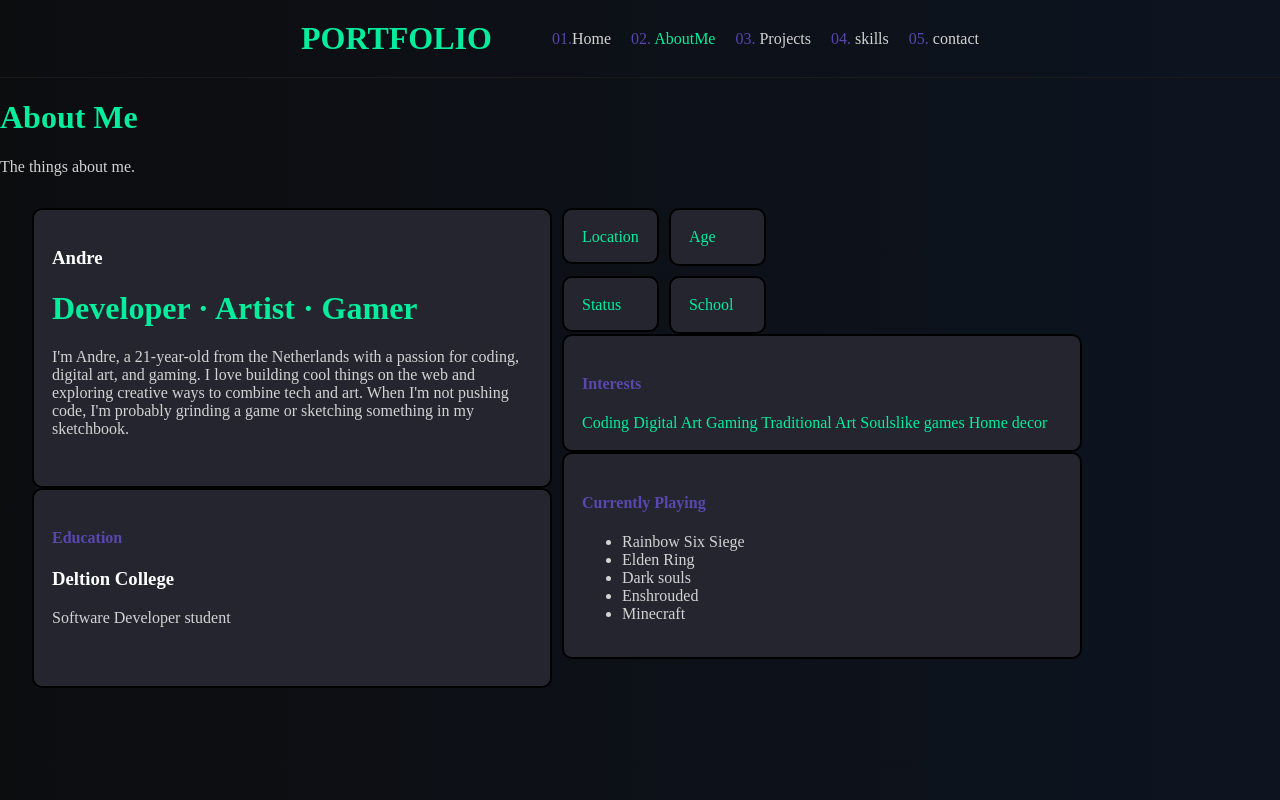
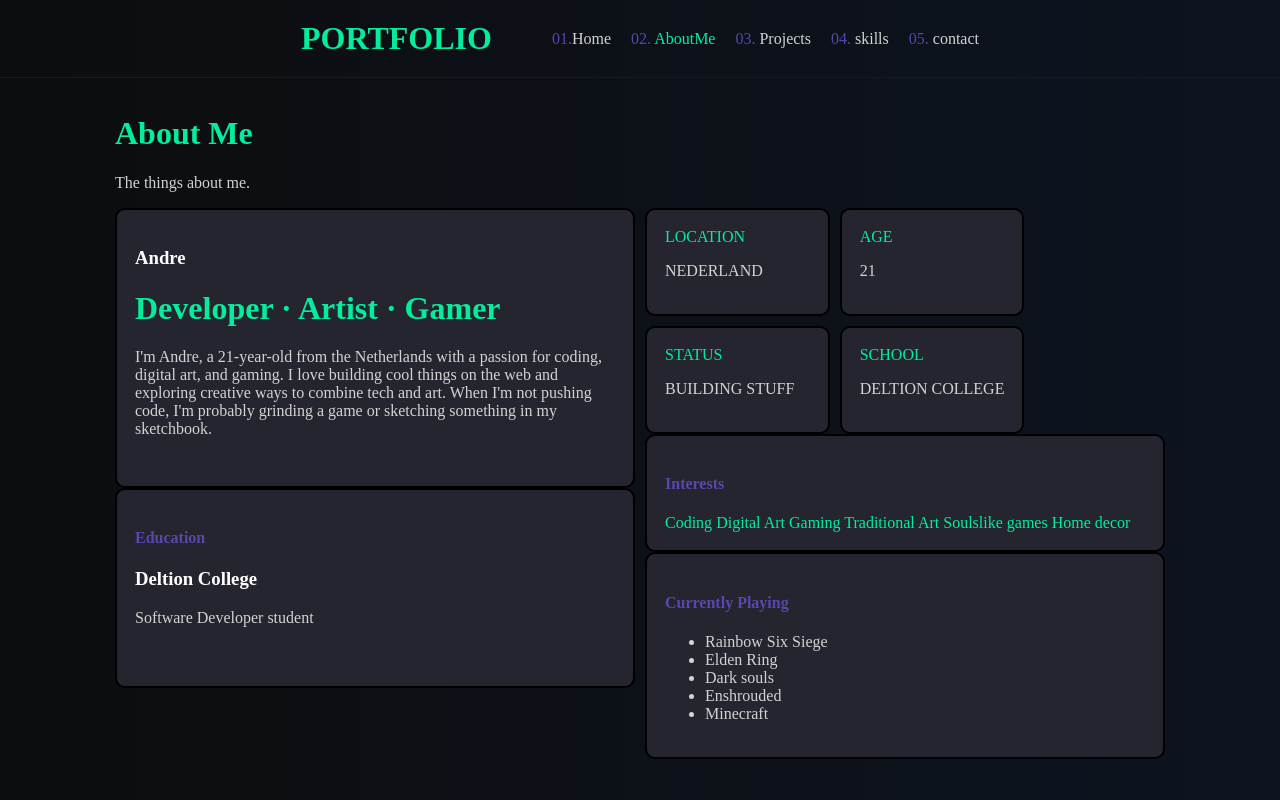
Before and after one commit to itzmitto/portfolioproject, a React (Vite) app: page /AboutMe in a window 1280 px wide. Shown: the top 800 px of the page. Built offline with nearby package versions, Linux system fonts and the light colour scheme.

Commit message:
36ste commit header

```diff
--- a/src/components/Header.css
+++ b/src/components/Header.css
@@ -31,6 +31,8 @@ header {
     span {
         color: #5746aa;
     }
+
+
 
 }
 
--- a/src/pages/AboutMe.css
+++ b/src/pages/AboutMe.css
@@ -31,14 +31,17 @@
 
 
     .wrapper {
-        margin: 1rem;
+        margin: 0 auto;
         padding: 1rem;
+        width: fit-content;
+
     }
 
     .small {
-        height: 1rem;
+        height: auto;
+        text-transform: uppercase;
+
     }
-
 
     h4 {
         color: #5947ae;
@@ -55,4 +58,8 @@
     .card li {
         color: lightgrey;
     }
+
+
+
+
 }
--- a/src/pages/AboutMe.tsx
+++ b/src/pages/AboutMe.tsx
@@ -3,9 +3,10 @@ import "./AboutMe.css";
 function AboutMe() {
     return (
         <div className="aboutMe">
+            <div className="wrapper">
+
             <h1>About Me</h1>
             <p>The things about me.</p>
-            <div className="wrapper">
             <div className="gridContainer">
                 <div>
                     <div className="card about" >
@@ -21,18 +22,23 @@ function AboutMe() {
                 </div>
 
                 <div>
+
                     <div className="gridContainer">
                         <div className="card small">
                             <span>Location</span>
+                            <p>Nederland</p>
                         </div>
-                        <div className="card">
+                        <div className="card small">
                             <span>Age</span>
+                            <p>21</p>
                         </div>
                         <div className="card small">
                             <span>Status</span>
+                            <p>Building stuff</p>
                         </div>
-                        <div className="card">
+                        <div className="card small">
                             <span>School</span>
+                            <p>Deltion College</p>
                         </div>
                     </div>
 
```
Also changed, not shown: src/components/Header.tsx (line endings or trailing spaces).
